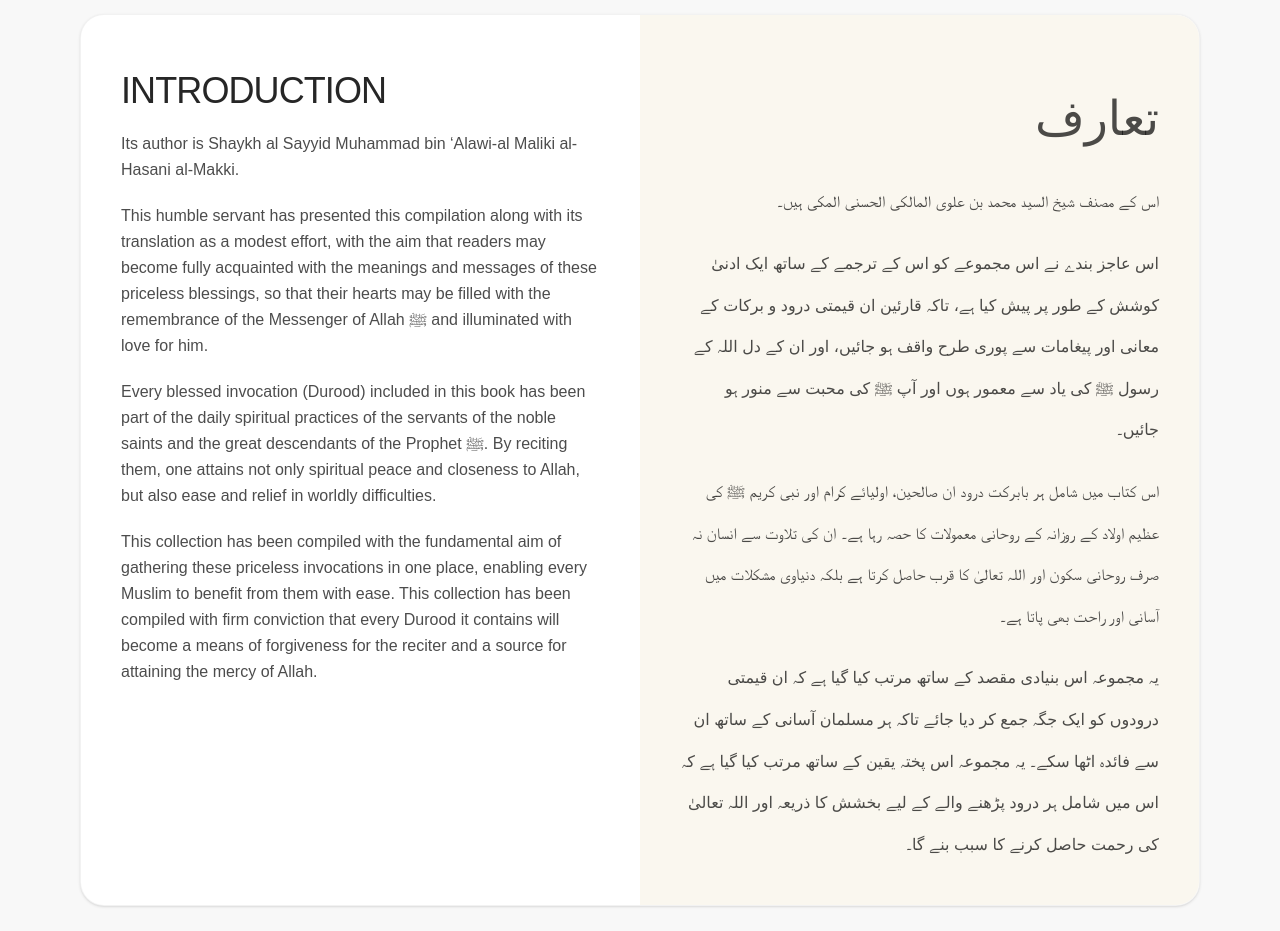
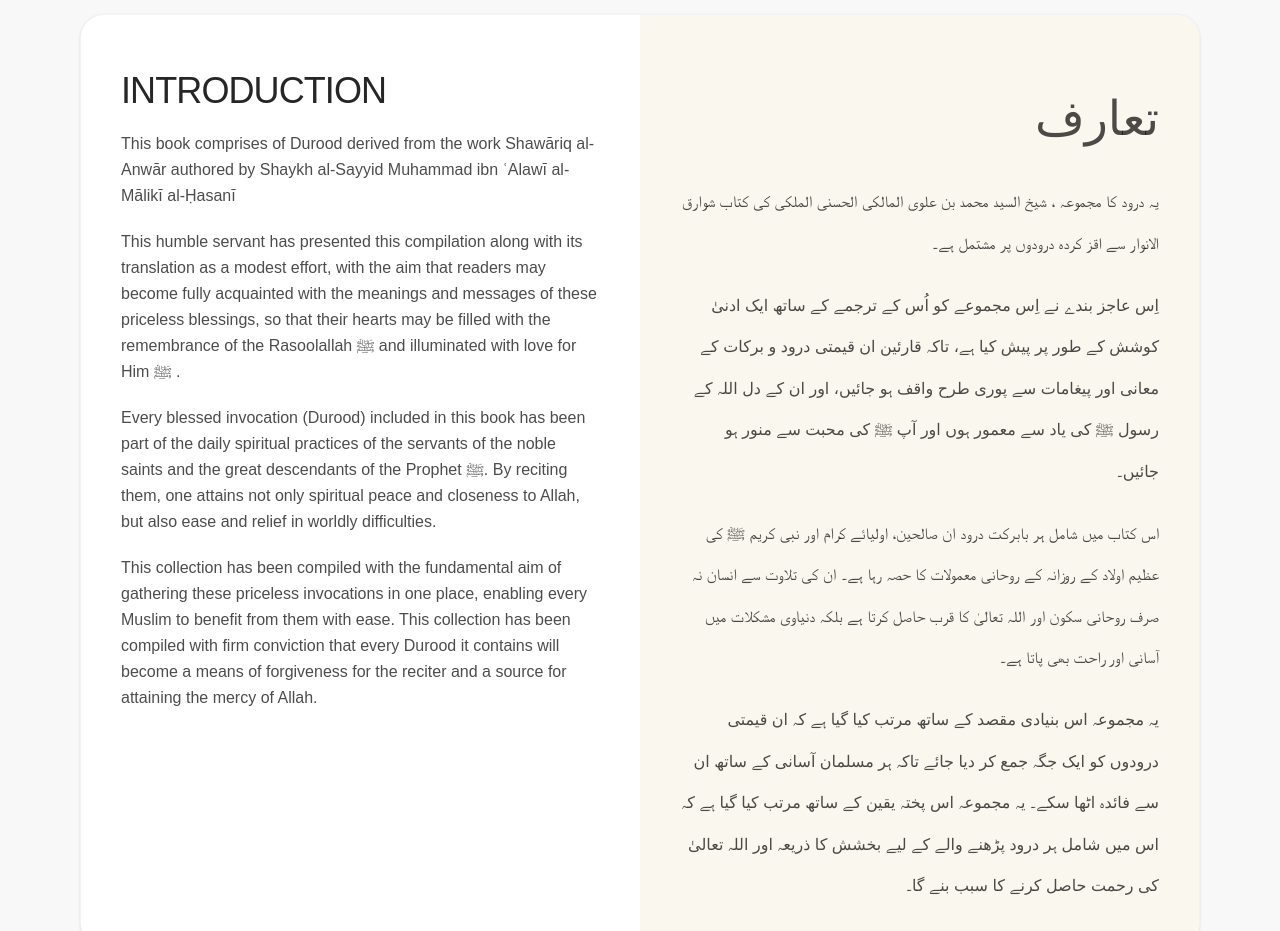
Before and after one commit to mdfh/salatal-arbain-site, a Next.js app: page / in a window 1280 px wide. Shown: the part 1720-2651 px from the top of the page. Built offline with nearby package versions, Linux system fonts and the light colour scheme; no server answers; a web font is replaced by a local one.

Commit message:
Introduction code updated.

```diff
--- a/src/components/AboutAuthorSection.tsx
+++ b/src/components/AboutAuthorSection.tsx
@@ -26,11 +26,10 @@ export default function AboutAuthorSection() {
                 INTRODUCTION
               </p>
               <p className="mt-5 text-base leading-relaxed text-black/70 font-en">
-                Its author is Shaykh al Sayyid Muhammad bin ‘Alawi-al Maliki al-Hasani al-Makki.
+                This book comprises of Durood  derived from the work Shawāriq al-Anwār authored by Shaykh al-Sayyid Muhammad ibn ʿAlawī al-Mālikī al-Ḥasanī
               </p>
               <p className="mt-5 text-base leading-relaxed text-black/70 font-en">
-                This humble servant has presented this compilation along with its translation as a modest effort, with the aim that readers may become fully acquainted with the meanings and messages of these priceless blessings, so that their hearts may be filled with the remembrance of the Messenger of Allah ﷺ and illuminated with love for him.
-              </p>
+                This humble servant has presented this compilation along with its translation as a modest effort, with the aim that readers may become fully acquainted with the meanings and messages of these priceless blessings, so that their hearts may be filled with the remembrance of the Rasoolallah ﷺ and illuminated with love for Him ﷺ .</p>
               <p className="mt-5 text-base leading-relaxed text-black/70 font-en">
                 Every blessed invocation (Durood) included in this book has been part of the daily spiritual practices of the servants of the noble saints and the great descendants of the Prophet ﷺ. By reciting them, one attains not only spiritual peace and closeness to Allah, but also ease and relief in worldly difficulties.
               </p>
@@ -52,28 +51,31 @@ export default function AboutAuthorSection() {
                 dir="rtl"
                 className="mt-5 text-base leading-relaxed text-black/70 text-right font-urdu-p font-normal"
               >
-                اس کے مصنف شیخ السید محمد بن علوی المالکی الحسنی المکی ہیں۔
+یہ  درود کا مجموعہ ، شیخ السید محمد بن علوی المالکی الحسنی الملکی کی کتاب شوارق الانوار سے اقز کردہ درودوں پر مشتمل ہے۔
+
               </p>
 
               <p
                 dir="rtl"
                 className="mt-5 text-base leading-relaxed text-black/70 text-right font-urdu-p font-normal"
               >
-                اس عاجز بندے نے اس مجموعے کو اس کے ترجمے کے ساتھ ایک ادنیٰ کوشش کے طور پر پیش کیا ہے، تاکہ قارئین ان قیمتی درود و برکات کے معانی اور پیغامات سے پوری طرح واقف ہو جائیں، اور ان کے دل اللہ کے رسول ﷺ کی یاد سے معمور ہوں اور آپ ﷺ کی محبت سے منور ہو جائیں۔
+اِس عاجز بندے نے اِس مجموعے کو اُس کے ترجمے کے ساتھ ایک ادنیٰ کوشش کے طور پر پیش کیا ہے، تاکہ قارئین ان قیمتی درود و برکات کے معانی اور پیغامات سے پوری طرح واقف ہو جائیں، اور ان کے دل اللہ کے رسول ﷺ کی یاد سے معمور ہوں اور آپ ﷺ کی محبت سے منور ہو جائیں۔
+
               </p>
 
               <p
                 dir="rtl"
                 className="mt-5 text-base leading-[2.2] text-black/70 text-right font-urdu-p font-normal"
               >
-                اس کتاب میں شامل ہر بابرکت درود ان صالحین، اولیائے کرام اور نبی کریم ﷺ کی عظیم اولاد کے روزانہ کے روحانی معمولات کا حصہ رہا ہے۔ ان کی تلاوت سے انسان نہ صرف روحانی سکون اور اللہ تعالیٰ کا قرب حاصل کرتا ہے بلکہ دنیاوی مشکلات میں آسانی اور راحت بھی پاتا ہے۔
+اس کتاب میں شامل ہر بابرکت درود ان صالحین، اولیائے کرام اور نبی کریم ﷺ کی عظیم اولاد کے روزانہ کے روحانی معمولات کا حصہ رہا ہے۔ ان کی تلاوت سے انسان نہ صرف روحانی سکون اور اللہ تعالیٰ کا قرب حاصل کرتا ہے بلکہ دنیاوی مشکلات میں آسانی اور راحت بھی پاتا ہے۔
+
               </p>
 
               <p
                 dir="rtl"
                 className="mt-5 text-base leading-[2.2] text-black/70 text-right font-urdu-p font-normal"
               >
-                یہ مجموعہ اس بنیادی مقصد کے ساتھ مرتب کیا گیا ہے کہ ان قیمتی درودوں کو ایک جگہ جمع کر دیا جائے تاکہ ہر مسلمان آسانی کے ساتھ ان سے فائدہ اٹھا سکے۔ یہ مجموعہ اس پختہ یقین کے ساتھ مرتب کیا گیا ہے کہ اس میں شامل ہر درود پڑھنے والے کے لیے بخشش کا ذریعہ اور اللہ تعالیٰ کی رحمت حاصل کرنے کا سبب بنے گا۔
+یہ مجموعہ اس بنیادی مقصد کے ساتھ مرتب کیا گیا ہے کہ ان قیمتی درودوں کو ایک جگہ جمع کر دیا جائے تاکہ ہر مسلمان آسانی کے ساتھ ان سے فائدہ اٹھا سکے۔ یہ مجموعہ اس پختہ یقین کے ساتھ مرتب کیا گیا ہے کہ اس میں شامل ہر درود پڑھنے والے کے لیے بخشش کا ذریعہ اور اللہ تعالیٰ کی رحمت حاصل کرنے کا سبب بنے گا۔
               </p>
             </div>
           </div>
```
